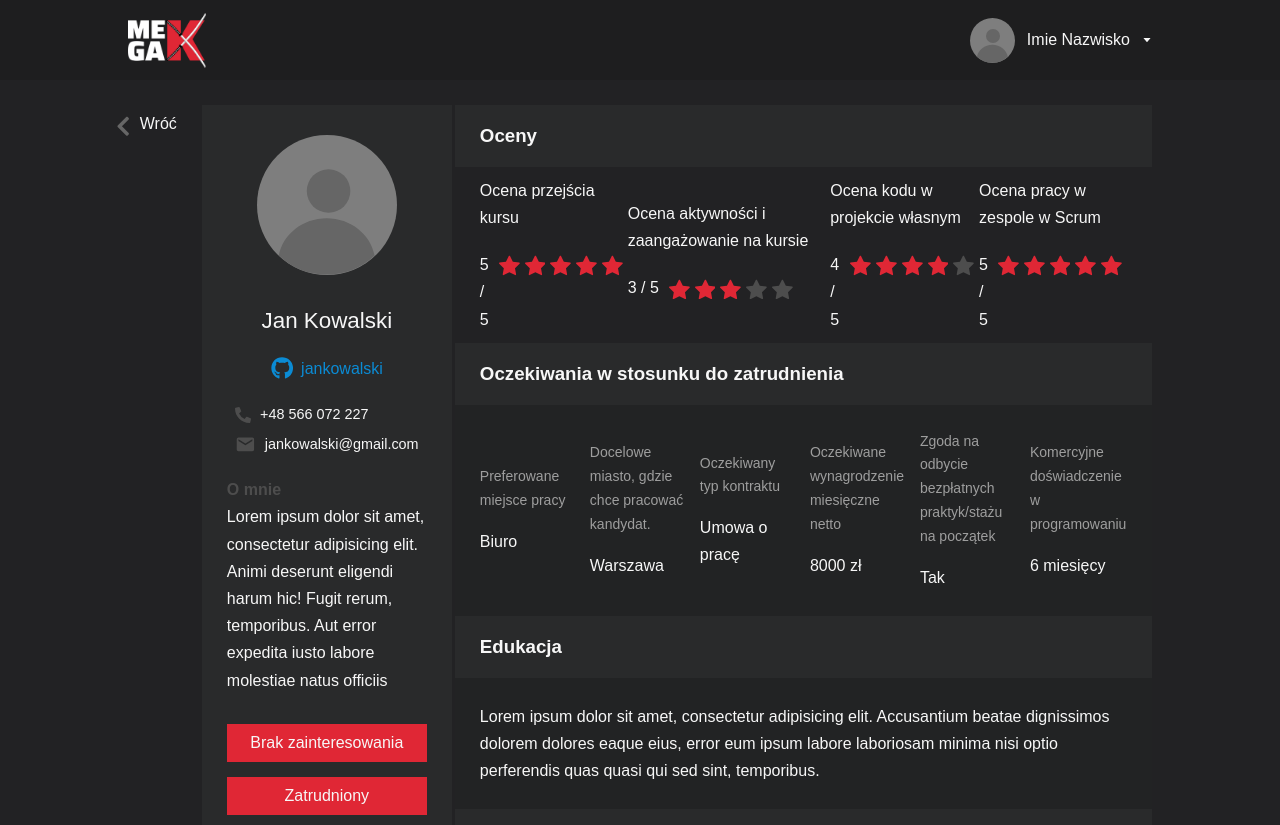
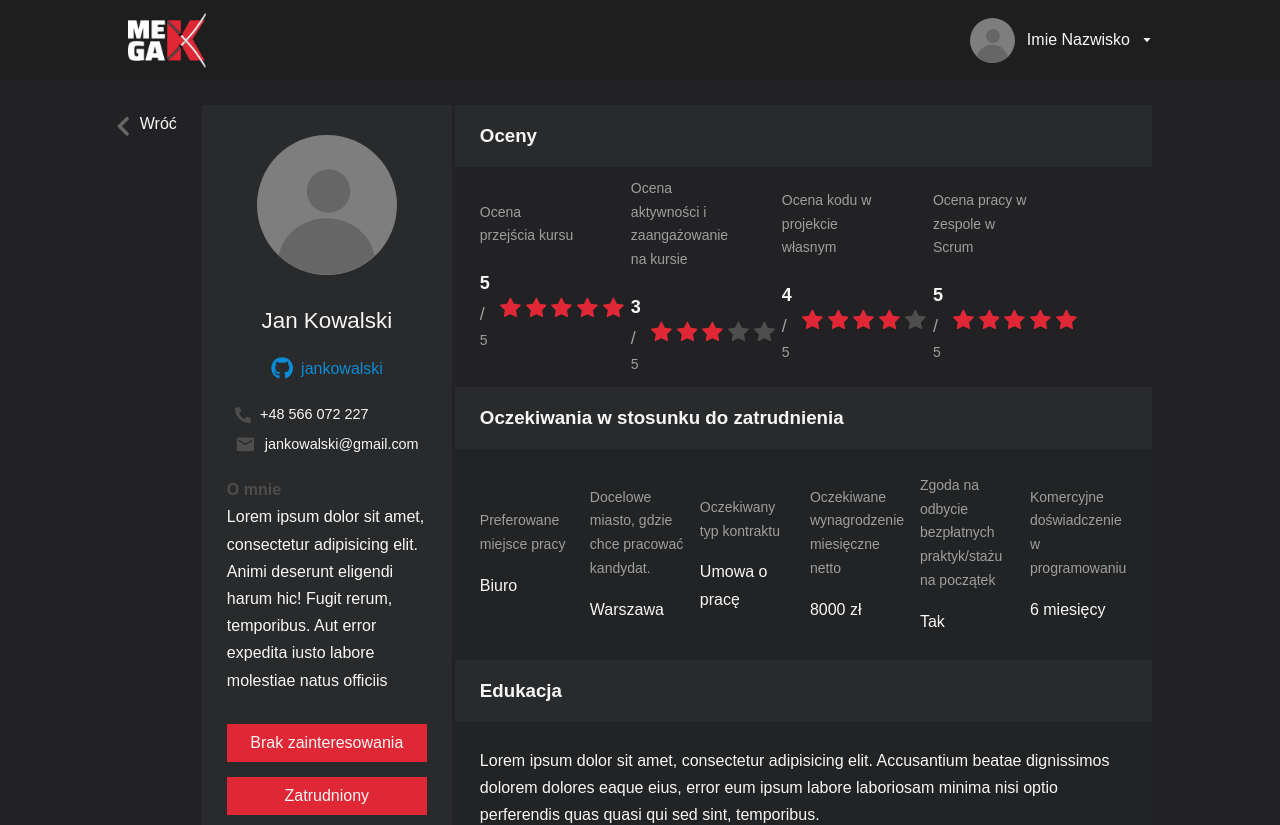
Before and after one commit to Jutrzenka/HeadHunterG11-FR, a React (Create React App) app: page /cv in a window 1280 px wide. Shown: the top 825 px of the page. Built offline with nearby package versions, Linux system fonts and the light colour scheme; no server answers.

Commit message:
Edited style in RatingOnCv.scss component

```diff
--- a/src/components/common/RatingOnCv/RatingOnCv.scss
+++ b/src/components/common/RatingOnCv/RatingOnCv.scss
@@ -1,12 +1,28 @@
 @import '../../../styles/mixins';
 
 div.component-RatingOnCv {
+  @include flex(column, start, space-around);
+  width: 15%;
+    p {
+      font-size: var(--s-font-size);
+      color: var(--rate-text-color);
+      span.rating {
+        color: var(--main-color);
+        font-size: var(--md-font-size);
+        font-weight: var(--bold-font-weight);
+      }
+      span.slash{
+        font-size: var(--md-font-size);
+      }
+    }
+
+
   .rating-and-stars {
-    @include flex(row, start, space-arround);
+    @include flex(row, center, space-around);
     padding-top: 20px;
 
     .stars-wrap {
-      @include flex(row, start, space-arround);
+      @include flex(row, start, space-around);
       vertical-align: middle;
       margin-left: 10px;
       font-size: 1.3em;
@@ -26,3 +42,7 @@ div.component-RatingOnCv {
     }
   }
 }
+
+div.component-RatingOnCv:last-child {
+  margin-right: 15%;
+}
```
